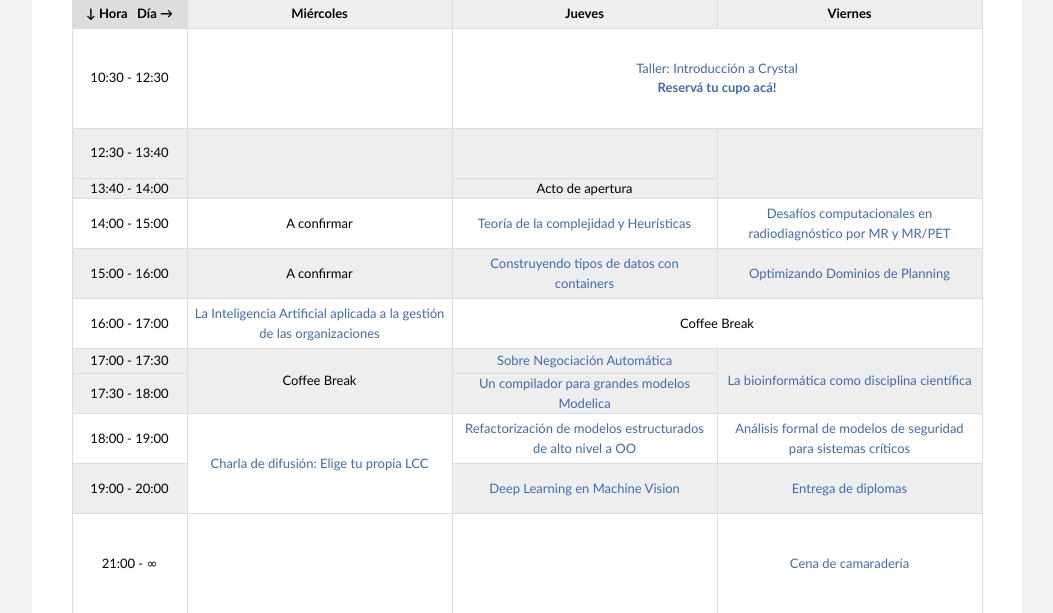
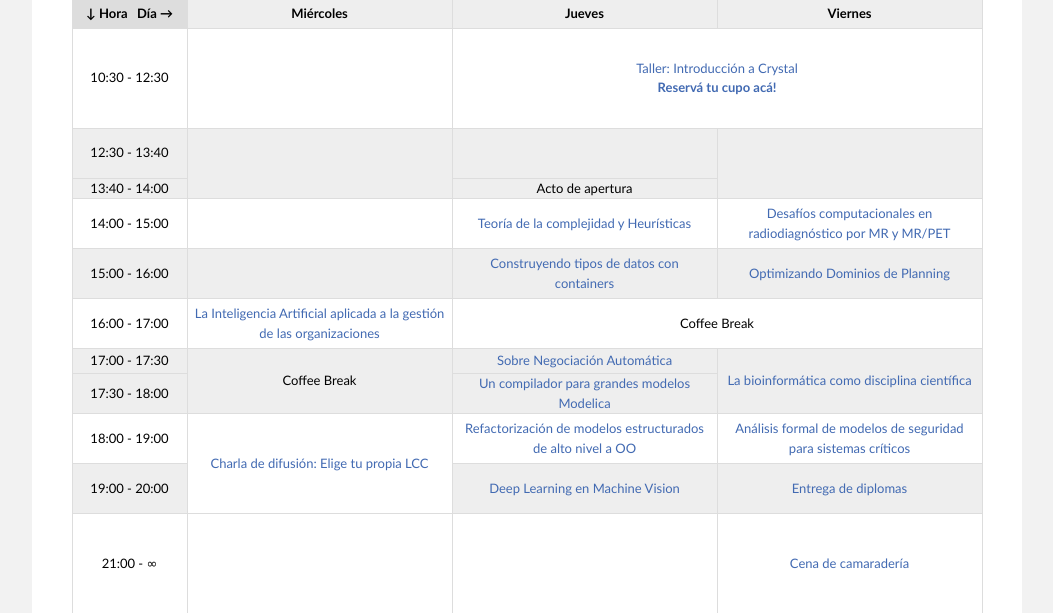
Before and after one commit to mtzguido/jcc-web, a PHP site: page /2016/index.php in a window 1280 px wide. Shown: the part 897-1510 px from the top of the page, without its empty margins (113-1166 px from the left). Run offline with PHP 8.4, Linux system fonts and the light colour scheme; some libraries are stand-ins or nearby versions.

Commit message:
Nothing here so far

```diff
--- a/2016/index.php
+++ b/2016/index.php
@@ -215,13 +215,13 @@
 				</tr>
 				<tr class="altura-1h">
 					<td class="td_horarios">14:00 - 15:00</td>
-					<td>A confirmar<?php //tituloCharla("2015-sadosky") ?></td>
+					<td><!--A confirmar<?php //tituloCharla("2015-sadosky") ?>--></td>
 					<td><?php tituloCharla("2016-paredes-restrepo") ?></td>
 					<td><?php tituloCharla("2016-fino") ?></td>
 				</tr>
 				<tr class="altura-1h">
 					<td class="td_horarios">15:00 - 16:00</td>
-					<td>A confirmar<?php //tituloCharla("2015-sadosky") ?></td>
+					<td><!--A confirmar<?php //tituloCharla("2015-sadosky") ?>--></td>
 					<td><?php tituloCharla("2016-simich") ?></td>
 					<td><?php tituloCharla("2016-areces") ?></td>
 				</tr>
```
